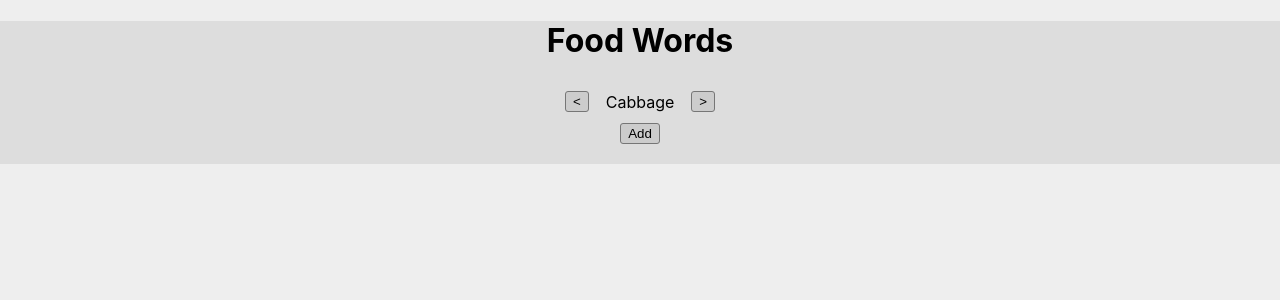
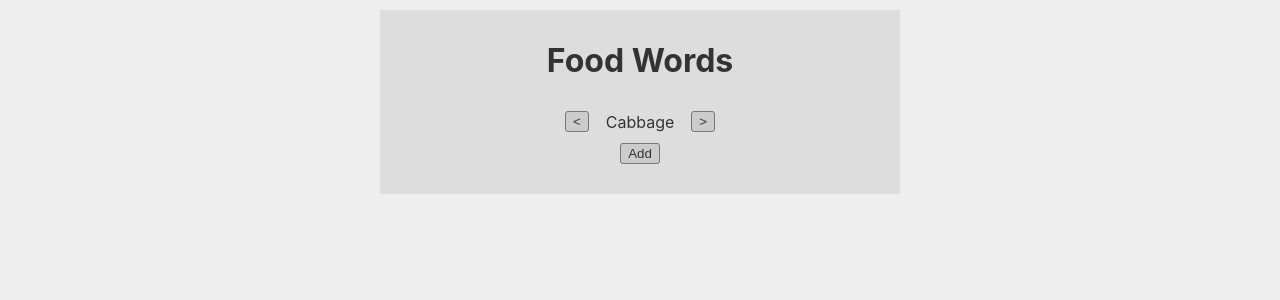
Before and after one commit to loltreeman/FoodWords, a React (Create React App) app: page / in a window 1280 px wide. Shown: the top 300 px of the page. Built offline with nearby package versions, Linux system fonts and the light colour scheme.

Commit message:
improved styling again

```diff
--- a/src/App.css
+++ b/src/App.css
@@ -1,18 +1,26 @@
-.body {
-	background-color: #DDD;
+body {
+	color: #333;
+	background-color: #EEE;
+
+	display: flex;
+	justify-content: center;
 }
 
 .div {
 	background-color: #DDD;
-	margin: auto;
 	text-align: center;
+	width: 500px;
+	margin: 10px 10px 10px 10px;
+	padding: 10px;
 }
 
 .div_ {
+	display: flex;
+	width: 100%;
+
 	justify-content: center;
 	align-items: center;
-	display: flex;
-	width: 100%;
+
 	text-align: center;
 }
 
@@ -27,26 +35,41 @@
 }
 
 .ol {
-	text-align: center;
 	margin: auto;
 	max-width: 100px;
 }
 
 .button {
+	color: #333;
 	background-color: #CCC;
+
 	border: 1px solid #767676;
 	border-radius: 3px;
+
 	padding: 2px 7px;
+
+	text-align: center;
+}
+
+.button:hover {
+	background-color: #EEE;
+
+	border: 1px solid #767676;
+	border-radius: 3px;
+
+	padding: 2px 7px;
+
 	text-align: center;
 }
 
 .container {
 	display: flex;
 	width: 150px;
+
 	justify-content: center;
 	align-items: center;
+
 	text-align: center;
-	background-color:;
 }
 
 .container_ {
--- a/src/App.js
+++ b/src/App.js
@@ -2,7 +2,6 @@ import './App.css';
 import Button from './buttons/Button.js';
 
 import { useState } from 'react';
-import { cloneElement } from 'react';
 
 var ingredients = [
 	'Cabbage',
@@ -35,11 +34,11 @@ export default function MainApp() {
 		} else {
 			newList =  list.filter(ingredient => ingredient !== ingredients[count])
 		}
-		setList(added)
+		setList(newList)
 	}
 
 	const display = list.map(ingredient =>
-		<div className="div">
+		<div className="div_">
 		<li>
 			{ ingredient }
 		</li>
@@ -53,6 +52,7 @@ export default function MainApp() {
 		<div className="div">
 
 			<h1> Food Words </h1>
+
 			<div className="div_">
 				<span className="container">
 					<Button text="<" className="button" onClick={() => changeIngredient(-1)}/>
--- a/src/index.css
+++ b/src/index.css
@@ -5,7 +5,6 @@ body {
     sans-serif;
   -webkit-font-smoothing: antialiased;
   -moz-osx-font-smoothing: grayscale;
-  background-color: #EEE;
 }
 
 code {
```
